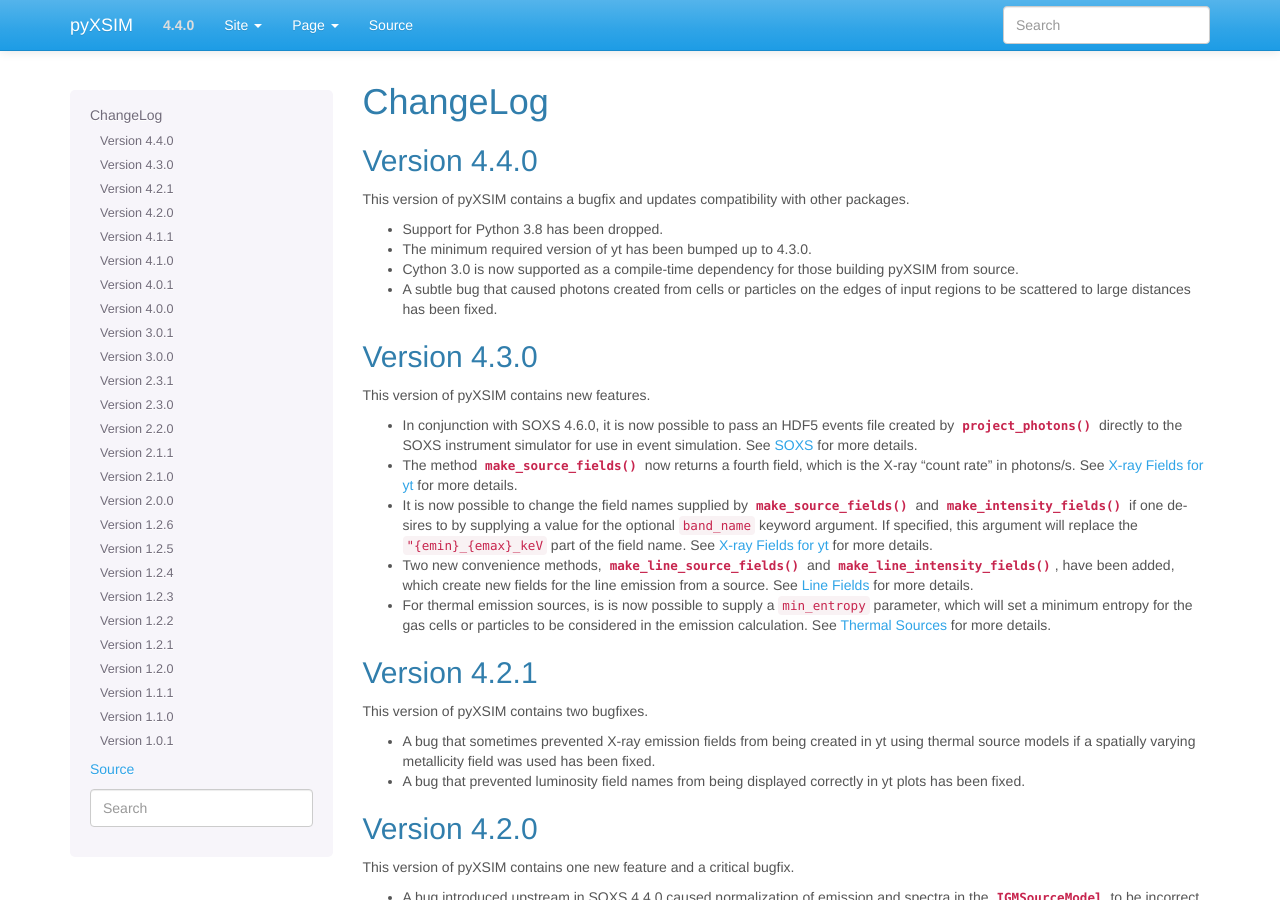
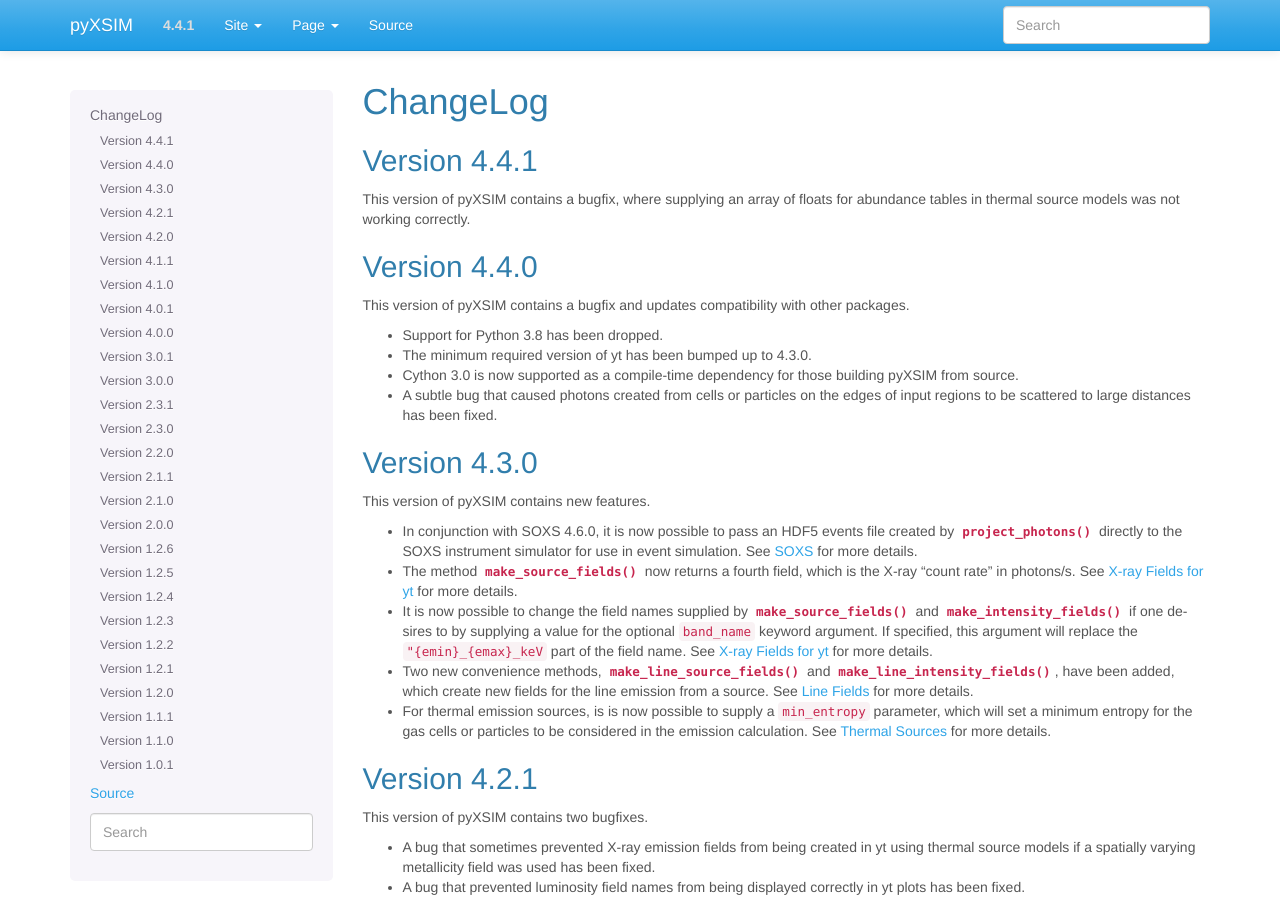
Before and after one commit to jzuhone/pyxsim, a Sphinx documentation site: the page built from doc/source/changelog.rst, in a window 1280 px wide and 900 px high. Built offline with Sphinx 7.4.7, drawn with Linux system fonts in a browser that asks for light colours.

Commit message:
Bump the version

```diff
--- a/doc/source/changelog.rst
+++ b/doc/source/changelog.rst
@@ -2,6 +2,12 @@
 
 ChangeLog
 =========
+
+Version 4.4.1
+-------------
+
+This version of pyXSIM contains a bugfix, where supplying an array of floats
+for abundance tables in thermal source models was not working correctly.
 
 Version 4.4.0
 -------------
--- a/doc/source/conf.py
+++ b/doc/source/conf.py
@@ -80,9 +80,9 @@
 # built documents.
 #
 # The short X.Y version.
-version = "4.4.0"
+version = "4.4.1"
 # The full version, including alpha/beta/rc tags.
-release = "4.4.0"
+release = "4.4.1"
 
 # The language for content autogenerated by Sphinx. Refer to documentation
 # for a list of supported languages.
--- a/doc/source/index.rst
+++ b/doc/source/index.rst
@@ -44,7 +44,7 @@
 Current Version
 ---------------
 
-The current stable version is 4.4.0. See the :ref:`changelog` for details on
+The current stable version is 4.4.1. See the :ref:`changelog` for details on
 changes from previous versions.
 
 Table of Contents
```
